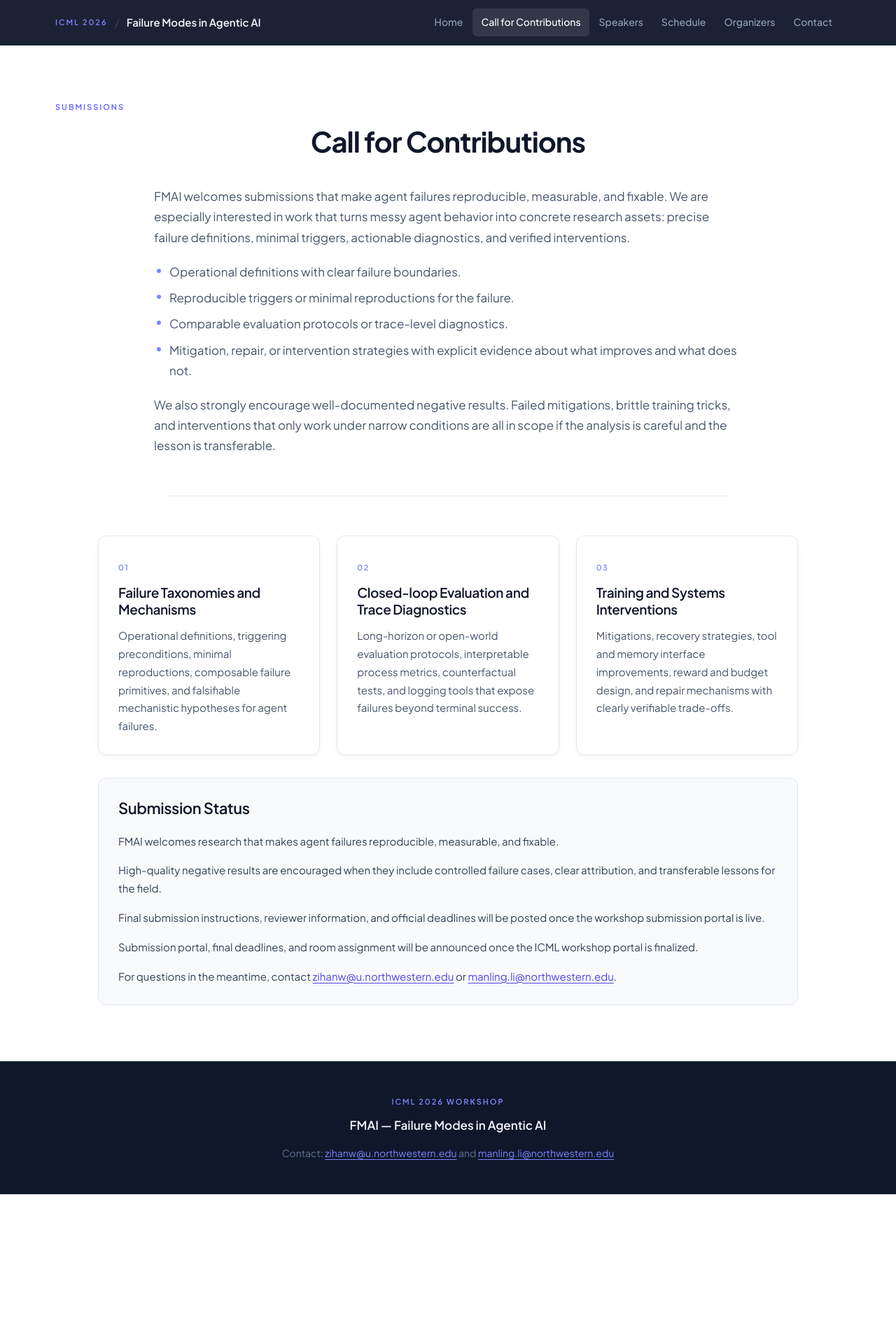
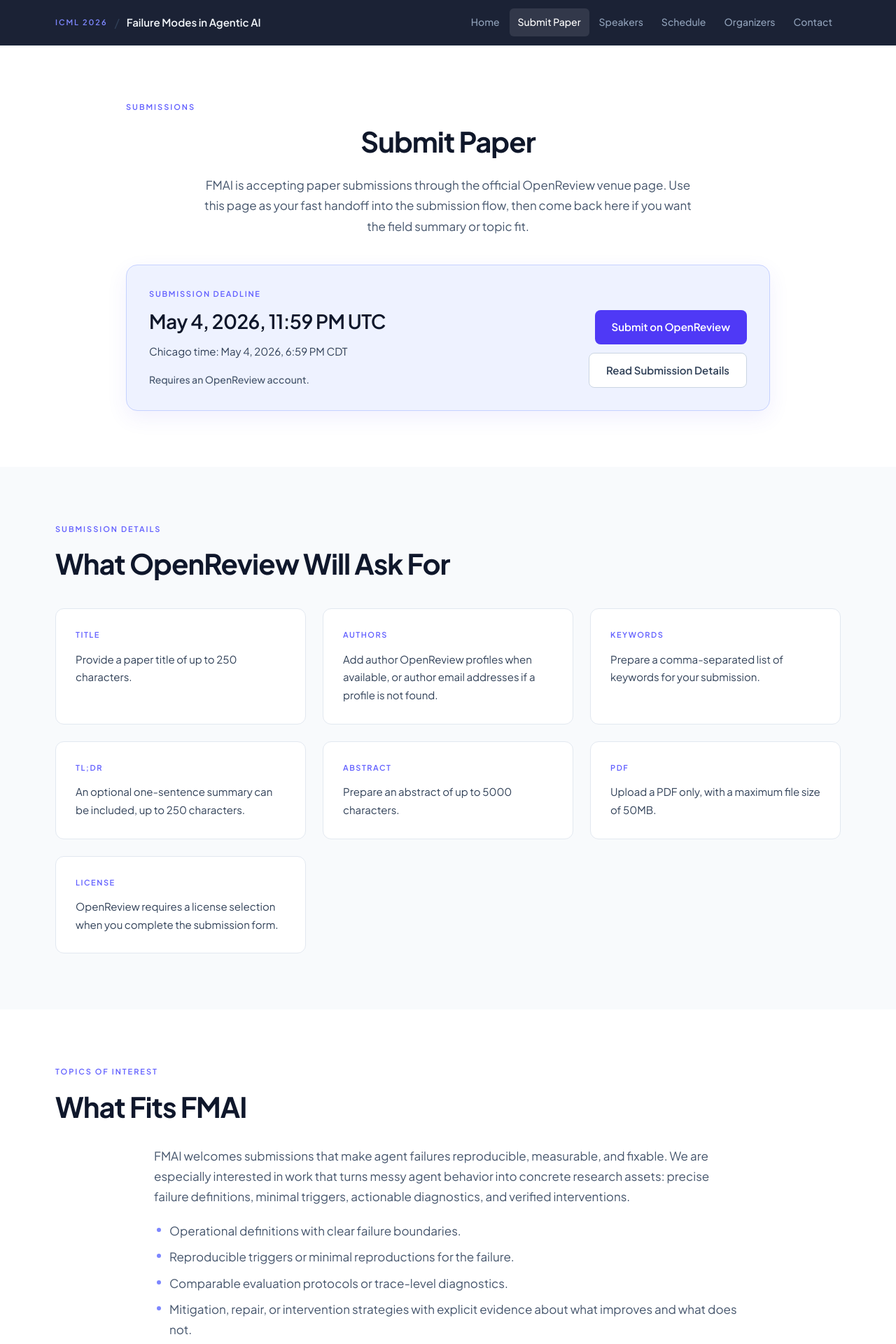
Before and after one commit to FAGEN-workshop/fagen-workshop.github.io, a Next.js app: page /submit in a window 1280 px wide. Shown: the top 1920 px of the page at 70% size. Before the commit the page ends 1706 px from the top, so only its background shows below. Built offline with nearby package versions, Linux system fonts and the light colour scheme.

Commit message:
add submit papers

```diff
--- a/src/app/page.tsx
+++ b/src/app/page.tsx
@@ -43,6 +43,17 @@ export default function Home() {
                 <p className="mt-4 text-[17px] leading-[1.72] text-slate-800">
                   {site.status}
                 </p>
+                <div className="mt-5 rounded-lg border border-indigo-200 bg-white px-4 py-3">
+                  <p className="text-[12px] font-semibold uppercase tracking-[0.14em] text-indigo-500">
+                    Submission deadline
+                  </p>
+                  <p className="mt-2 text-[15px] font-medium text-slate-900">
+                    {site.submissionDeadlineUtc}
+                  </p>
+                  <p className="mt-1 text-[14px] text-slate-600">
+                    Chicago time: {site.submissionDeadlineLocal}
+                  </p>
+                </div>
                 <p className="mt-5 text-[15px] leading-[1.65] text-slate-600">
                   {site.formatNote}
                 </p>
@@ -54,13 +65,13 @@ export default function Home() {
           </div>
         </section>
 
-        {/* Call for Contributions */}
+        {/* Topics of Interest */}
         <section className="bg-slate-50 py-20">
           <div className="mx-auto max-w-[1154px] px-4">
             <p className="text-[11px] font-semibold uppercase tracking-[0.18em] text-indigo-500">
-              Call for Contributions
+              Topics of Interest
             </p>
-            <h1 className="mt-4 text-left">What We&rsquo;re Looking For</h1>
+            <h1 className="mt-4 text-left">What Fits FMAI</h1>
             <div className="mt-10 grid gap-6 lg:grid-cols-3">
               {focusAreas.map((area, i) => (
                 <article
@@ -165,18 +176,12 @@ export default function Home() {
               If you want to ask about submissions, sponsorship, or program
               details, reach out directly.
             </p>
-            <div className="mt-8 flex flex-col gap-3 sm:flex-row">
+            <div className="mt-8 flex">
               <a
-                href={`mailto:${site.contactEmails[0]}`}
+                href={`mailto:${site.contactEmail}`}
                 className="inline-flex items-center justify-center rounded-lg bg-indigo-600 px-6 py-3 text-[15px] font-semibold text-white no-underline transition-all hover:bg-indigo-500 hover:shadow-[0_0_0_3px_rgba(99,102,241,0.28)]"
               >
-                {site.contactEmails[0]}
-              </a>
-              <a
-                href={`mailto:${site.contactEmails[1]}`}
-                className="inline-flex items-center justify-center rounded-lg border border-slate-600 px-6 py-3 text-[15px] font-semibold text-slate-300 no-underline transition-all hover:border-slate-400 hover:text-white"
-              >
-                {site.contactEmails[1]}
+                {site.contactEmail}
               </a>
             </div>
           </div>
--- a/src/app/papers/page.tsx
+++ b/src/app/papers/page.tsx
@@ -23,15 +23,13 @@ export default function PapersPage() {
               </p>
               <p>
                 For now, the best place to track the workshop is the main site
-                and the call-for-contributions page. We will update this page
-                once final decisions, awards, and artifact links are public.
+                and the submit paper page. We will update this page once final
+                decisions, awards, and artifact links are public.
               </p>
               <div className="rounded-[28px] border border-[#d8d3ca] bg-[#f6f1e8] p-7">
                 <p>
                   Questions about this page can be sent to{" "}
-                  <a href={`mailto:${site.contactEmails[0]}`}>{site.contactEmails[0]}</a>{" "}
-                  or{" "}
-                  <a href={`mailto:${site.contactEmails[1]}`}>{site.contactEmails[1]}</a>.
+                  <a href={`mailto:${site.contactEmail}`}>{site.contactEmail}</a>.
                 </p>
               </div>
             </div>
--- a/src/app/submit/page.tsx
+++ b/src/app/submit/page.tsx
@@ -1,24 +1,109 @@
 import { Navbar } from "@/components/Navbar";
 import { Footer } from "@/components/Footer";
-import { contributionNotes, focusAreas, site } from "@/lib/workshop-data";
+import { focusAreas, site, submissionDetails } from "@/lib/workshop-data";
 
 export const metadata = {
-  title: "FMAI | Call for Contributions",
+  title: "FMAI | Submit Paper",
 };
 
 export default function SubmitPage() {
   return (
     <>
-      <Navbar activePage="Call for Contributions" />
+      <Navbar activePage="Submit Paper" />
       <main className="pt-16">
         <section className="bg-white py-20">
           <div className="mx-auto max-w-[1154px] px-4">
+            <div className="mx-auto max-w-[920px]">
               <p className="text-[11px] font-semibold uppercase tracking-[0.18em] text-indigo-500">
                 Submissions
               </p>
-            <h1 className="mt-4">Call for Contributions</h1>
+              <h1 className="mt-4">Submit Paper</h1>
+              <p className="mx-auto mt-6 max-w-[720px] text-center text-[17px] leading-[1.72] text-slate-600">
+                FMAI is accepting paper submissions through the official
+                OpenReview venue page. Use this page as your fast handoff into
+                the submission flow, then come back here if you want the field
+                summary or topic fit.
+              </p>
+            </div>
 
-            <div className="mx-auto mt-10 max-w-[840px] space-y-5 text-[17px] leading-[1.72] text-slate-600">
+            <div className="mx-auto mt-10 max-w-[920px] rounded-2xl border border-indigo-200 bg-indigo-50 p-8 shadow-[0_10px_30px_rgba(79,70,229,0.08)]">
+              <div className="grid gap-8 lg:grid-cols-[1.2fr_0.8fr] lg:items-end">
+                <div>
+                  <p className="text-[11px] font-semibold uppercase tracking-[0.16em] text-indigo-500">
+                    Submission deadline
+                  </p>
+                  <h2 className="mt-3 text-left text-[28px] font-semibold text-slate-900">
+                    {site.submissionDeadlineUtc}
+                  </h2>
+                  <p className="mt-3 text-[15px] leading-[1.72] text-slate-700">
+                    Chicago time: {site.submissionDeadlineLocal}
+                  </p>
+                  <p className="mt-4 text-[14px] font-medium text-slate-600">
+                    {site.submissionAccountNote}
+                  </p>
+                </div>
+
+                <div className="flex flex-col gap-3 lg:items-end">
+                  <a
+                    href={site.openReviewUrl}
+                    target="_blank"
+                    rel="noopener noreferrer"
+                    className="inline-flex items-center justify-center rounded-lg bg-indigo-600 px-6 py-3 text-[15px] font-semibold text-white no-underline transition-all hover:bg-indigo-500 hover:shadow-[0_0_0_3px_rgba(99,102,241,0.22)]"
+                  >
+                    Submit on OpenReview
+                  </a>
+                  <a
+                    href="#submission-details"
+                    className="inline-flex items-center justify-center rounded-lg border border-slate-300 bg-white px-6 py-3 text-[15px] font-semibold text-slate-700 no-underline transition-all hover:border-slate-400 hover:text-slate-900"
+                  >
+                    Read Submission Details
+                  </a>
+                </div>
+              </div>
+            </div>
+          </div>
+        </section>
+
+        <section
+          id="submission-details"
+          className="scroll-mt-24 bg-slate-50 py-20"
+        >
+          <div className="mx-auto max-w-[1154px] px-4">
+            <p className="text-[11px] font-semibold uppercase tracking-[0.18em] text-indigo-500">
+              Submission Details
+            </p>
+            <h2 className="mt-4 text-left text-[clamp(26px,3.5vw,40px)] font-bold leading-[1.2] tracking-[-0.025em] text-slate-900">
+              What OpenReview Will Ask For
+            </h2>
+
+            <div className="mt-10 grid gap-6 sm:grid-cols-2 xl:grid-cols-3">
+              {submissionDetails.map((item) => (
+                <article
+                  key={item.label}
+                  className="rounded-xl border border-slate-200 bg-white p-7"
+                >
+                  <p className="text-[11px] font-semibold uppercase tracking-[0.14em] text-indigo-500">
+                    {item.label}
+                  </p>
+                  <p className="mt-3 text-[15px] leading-[1.72] text-slate-700">
+                    {item.detail}
+                  </p>
+                </article>
+              ))}
+            </div>
+          </div>
+        </section>
+
+        <section className="bg-white py-20">
+          <div className="mx-auto max-w-[1154px] px-4">
+            <p className="text-[11px] font-semibold uppercase tracking-[0.18em] text-indigo-500">
+              Topics of Interest
+            </p>
+            <h2 className="mt-4 text-left text-[clamp(26px,3.5vw,40px)] font-bold leading-[1.2] tracking-[-0.025em] text-slate-900">
+              What Fits FMAI
+            </h2>
+
+            <div className="mx-auto mt-8 max-w-[840px] space-y-5 text-[17px] leading-[1.72] text-slate-600">
               <p>
                 FMAI welcomes submissions that make agent failures reproducible,
                 measurable, and fixable. We are especially interested in work
@@ -49,14 +134,11 @@ export default function SubmitPage() {
               </p>
             </div>
 
-            <hr className="mx-auto my-14 max-w-[800px] border-t border-slate-200" />
-
-            <div className="mx-auto max-w-[1000px]">
-              <div className="grid gap-6 lg:grid-cols-3">
+            <div className="mt-10 grid gap-6 lg:grid-cols-3">
               {focusAreas.map((area, i) => (
                 <article
                   key={area.title}
-                    className="rounded-xl border border-slate-200 bg-white p-7 shadow-[0_2px_8px_rgba(15,23,42,0.04)]"
+                  className="rounded-xl border border-slate-200 bg-slate-50 p-7"
                 >
                   <span className="text-[11px] font-semibold uppercase tracking-[0.14em] text-indigo-400">
                     {String(i + 1).padStart(2, "0")}
@@ -70,28 +152,35 @@ export default function SubmitPage() {
                 </article>
               ))}
             </div>
+          </div>
+        </section>
 
-              <div className="mt-8 rounded-xl border border-slate-200 bg-slate-50 p-7">
-                <h2 className="text-left text-[22px] font-semibold text-slate-900">
-                  Submission Status
+        <section className="bg-slate-900 py-20">
+          <div className="mx-auto max-w-[1154px] px-4">
+            <div className="rounded-2xl border border-slate-700 bg-slate-900 px-8 py-10">
+              <p className="text-[11px] font-semibold uppercase tracking-[0.18em] text-indigo-400">
+                Ready to Submit
+              </p>
+              <h2 className="mt-4 text-left text-[clamp(26px,3.5vw,40px)] font-bold leading-[1.2] tracking-[-0.025em] text-slate-50">
+                Take It to OpenReview
               </h2>
-                <div className="mt-5 space-y-4 text-[15px] leading-[1.72] text-slate-700">
-                  {contributionNotes.map((note) => (
-                    <p key={note}>{note}</p>
-                  ))}
-                  <p>{site.status}</p>
-                  <p>
-                    For questions in the meantime, contact{" "}
-                    <a href={`mailto:${site.contactEmails[0]}`}>
-                      {site.contactEmails[0]}
-                    </a>{" "}
-                    or{" "}
-                    <a href={`mailto:${site.contactEmails[1]}`}>
-                      {site.contactEmails[1]}
+              <p className="mt-6 max-w-[720px] text-[17px] leading-[1.72] text-slate-400">
+                The official FMAI submission flow is live on OpenReview. Keep
+                this page open if you want to reference the deadline or field
+                summary while you submit.
+              </p>
+              <div className="mt-8 flex flex-col gap-3 sm:flex-row sm:items-center">
+                <a
+                  href={site.openReviewUrl}
+                  target="_blank"
+                  rel="noopener noreferrer"
+                  className="inline-flex items-center justify-center rounded-lg bg-indigo-600 px-6 py-3 text-[15px] font-semibold text-white no-underline transition-all hover:bg-indigo-500 hover:shadow-[0_0_0_3px_rgba(99,102,241,0.22)]"
+                >
+                  Submit on OpenReview
                 </a>
-                    .
+                <p className="text-[14px] text-slate-400">
+                  {site.submissionAccountNote}
                 </p>
-                </div>
               </div>
             </div>
           </div>
--- a/src/components/Footer.tsx
+++ b/src/components/Footer.tsx
@@ -13,17 +13,10 @@ export function Footer() {
         <p className="mt-4 text-[14px] leading-[1.6] text-slate-500">
           Contact:{" "}
           <a
-            href={`mailto:${site.contactEmails[0]}`}
+            href={`mailto:${site.contactEmail}`}
             className="text-indigo-400 hover:text-indigo-300"
           >
-            {site.contactEmails[0]}
-          </a>{" "}
-          and{" "}
-          <a
-            href={`mailto:${site.contactEmails[1]}`}
-            className="text-indigo-400 hover:text-indigo-300"
-          >
-            {site.contactEmails[1]}
+            {site.contactEmail}
           </a>
         </p>
       </div>
--- a/src/components/HeroSection.tsx
+++ b/src/components/HeroSection.tsx
@@ -13,7 +13,7 @@ const infoItems = [
   },
   {
     label: "Status",
-    text: "Submission portal and final deadlines are still being finalized.",
+    text: `OpenReview submissions are now open. Deadline: ${site.submissionDeadlineUtc}.`,
   },
 ];
 
@@ -62,7 +62,7 @@ export function HeroSection() {
             href="/submit"
             className="inline-flex items-center justify-center rounded-lg bg-indigo-600 px-6 py-3 text-[15px] font-semibold text-white no-underline transition-all hover:bg-indigo-500 hover:shadow-[0_0_0_3px_rgba(99,102,241,0.28)]"
           >
-            View Call for Contributions
+            Submit Paper
           </Link>
           <Link
             href="/schedule"
@@ -71,6 +71,9 @@ export function HeroSection() {
             See Tentative Schedule
           </Link>
         </div>
+        <p className="mt-4 text-[14px] text-slate-400">
+          {site.submissionAccountNote}
+        </p>
 
         {/* Info row */}
         <div className="mt-12 border-t border-slate-700/60 pt-8">
--- a/src/lib/workshop-data.ts
+++ b/src/lib/workshop-data.ts
@@ -29,6 +29,11 @@ export interface ScheduleItem {
   note?: string;
 }
 
+export interface SubmissionDetail {
+  label: string;
+  detail: string;
+}
+
 export const site = {
   shortTitle: "FMAI",
   fullTitle:
@@ -37,15 +42,20 @@ export const site = {
   domain: "fmai-workshop.github.io",
   description:
     "FMAI is an ICML 2026 workshop on actionable failure modes in agentic AI, centered on reproducible triggers, trace diagnostics, and verified fixes.",
+  openReviewUrl:
+    "https://openreview.net/group?id=ICML.cc/2026/Workshop/FMAI#tab-recent-activity",
+  submissionDeadlineUtc: "May 4, 2026, 11:59 PM UTC",
+  submissionDeadlineLocal: "May 4, 2026, 6:59 PM CDT",
+  submissionAccountNote: "Requires an OpenReview account.",
   heroBlurb:
     "Foundation-model agents are now deployed in browsing, scientific analysis, and long-horizon decision-making. FMAI creates a focused venue for turning agent failures into concrete research assets: clear definitions, reproducible triggers, comparable diagnostics, and verified repair strategies.",
   status:
-    "Submission portal, final deadlines, and room assignment will be announced once the ICML workshop portal is finalized.",
+    "OpenReview submissions are now open for FMAI. See the deadline below and submit through the official venue page.",
   formatNote:
     "The accepted proposal plans a fully in-person workshop with keynote talks, contributed spotlights, posters, and a panel discussion. Livestreaming and fallback remote support may be arranged for exceptional cases.",
   venueNote:
     "Workshop date, room, and camera-ready timeline are still to be published through the official ICML 2026 workshop schedule.",
-  contactEmails: ["zihanw@u.northwestern.edu", "manling.li@northwestern.edu"],
+  contactEmail: "fmaiworkshop@gmail.com",
 };
 
 export const pcOverview =
@@ -53,7 +63,7 @@ export const pcOverview =
 
 export const navigation: NavItem[] = [
   { label: "Home", href: "/" },
-  { label: "Call for Contributions", href: "/submit" },
+  { label: "Submit Paper", href: "/submit" },
   { label: "Speakers", href: "/speakers" },
   { label: "Schedule", href: "/schedule" },
   { label: "Organizers", href: "/organizers" },
@@ -85,9 +95,43 @@ export const focusAreas: FocusArea[] = [
 ];
 
 export const contributionNotes = [
-  "FMAI welcomes research that makes agent failures reproducible, measurable, and fixable.",
+  "OpenReview submissions are now open for FMAI.",
+  "Submission deadline: May 4, 2026, 11:59 PM UTC (May 4, 2026, 6:59 PM CDT).",
+  "Submit through the official OpenReview venue page. An OpenReview account is required.",
   "High-quality negative results are encouraged when they include controlled failure cases, clear attribution, and transferable lessons for the field.",
-  "Final submission instructions, reviewer information, and official deadlines will be posted once the workshop submission portal is live.",
+];
+
+export const submissionDetails: SubmissionDetail[] = [
+  {
+    label: "Title",
+    detail: "Provide a paper title of up to 250 characters.",
+  },
+  {
+    label: "Authors",
+    detail:
+      "Add author OpenReview profiles when available, or author email addresses if a profile is not found.",
+  },
+  {
+    label: "Keywords",
+    detail: "Prepare a comma-separated list of keywords for your submission.",
+  },
+  {
+    label: "TL;DR",
+    detail: "An optional one-sentence summary can be included, up to 250 characters.",
+  },
+  {
+    label: "Abstract",
+    detail: "Prepare an abstract of up to 5000 characters.",
+  },
+  {
+    label: "PDF",
+    detail: "Upload a PDF only, with a maximum file size of 50MB.",
+  },
+  {
+    label: "License",
+    detail:
+      "OpenReview requires a license selection when you complete the submission form.",
+  },
 ];
 
 export const speakers: Person[] = [
@@ -332,8 +376,8 @@ export const schedule: ScheduleItem[] = [
 
 export const resources = [
   {
-    label: "Primary contacts",
-    detail: "zihanw@u.northwestern.edu and manling.li@northwestern.edu",
+    label: "Primary contact",
+    detail: "fmaiworkshop@gmail.com",
   },
   {
     label: "Current sponsor",
@@ -341,7 +385,8 @@ export const resources = [
   },
   {
     label: "Submission status",
-    detail: "OpenReview and workshop-portal details are still being finalized. The link in the working doc currently points to the proposal author console rather than a public submission page.",
+    detail:
+      "OpenReview submissions are now open. Deadline: May 4, 2026, 11:59 PM UTC (May 4, 2026, 6:59 PM CDT).",
   },
   {
     label: "Website",
```
Also changed, not shown: src/app/contact/page.tsx (+8 -13 lines), src/app/reviewer-guidelines/page.tsx (+3 -10 lines). Lines whose indentation alone changed are shown as unchanged.
